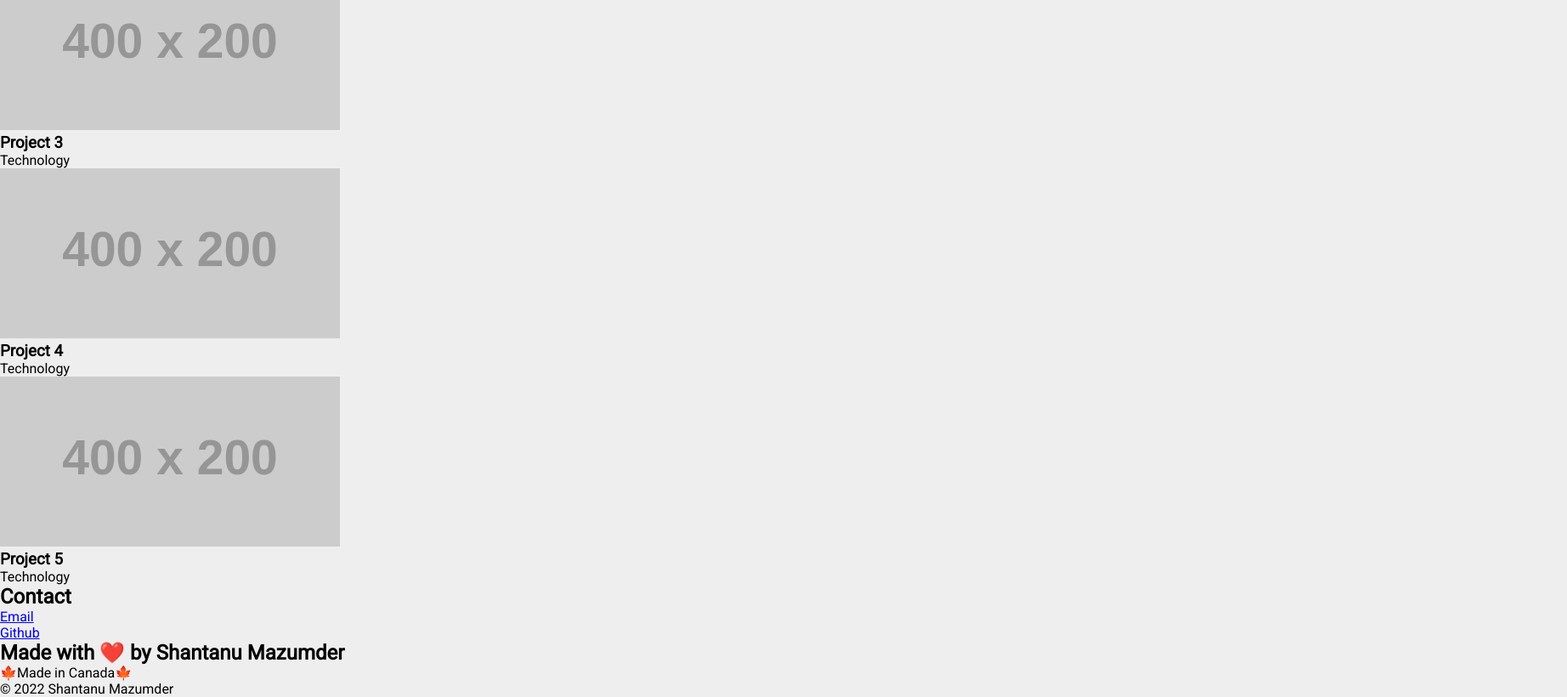
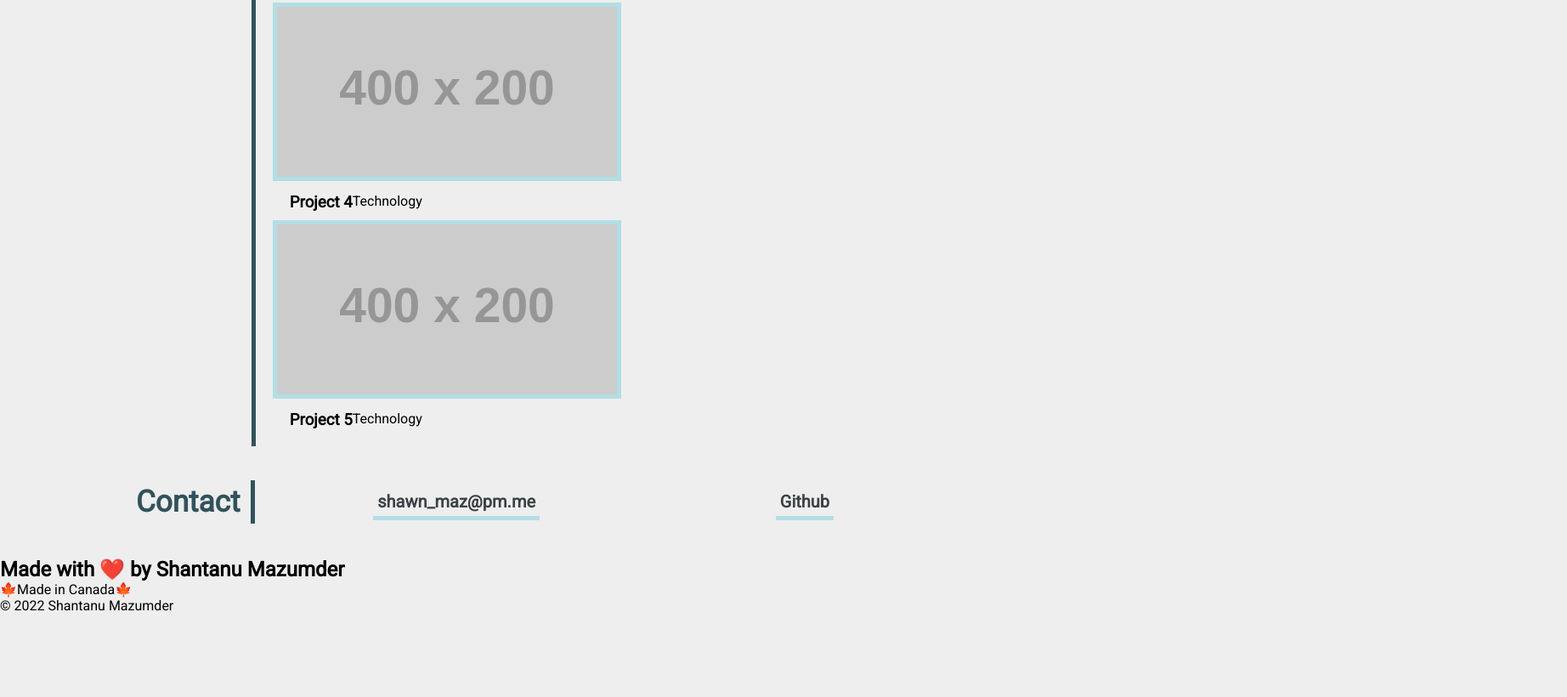
Before and after one commit to ShawnMaz/Portfolio, a plain HTML site: page index.html in a window 1280 px wide. Shown: the part 1377-2197 px from the top of the page at 85% size, 1844 px wide, since content can reach past the window. After the commit the page ends 2099 px from the top, so only its background shows below. Drawn offline with nearby package versions, Linux system fonts and the light colour scheme; placeholder pictures from the web are drawn by us.

Commit message:
Added styles for the contact section of the page

```diff
--- a/assets/css/style.css
+++ b/assets/css/style.css
@@ -111,8 +111,8 @@ header nav ul li a:hover {
 
 .about-me {
     display: flex;
+    width: 75%;
     margin: 20px auto;
-    width: 75%;
 }
 
 .about-me h2 {
@@ -120,7 +120,7 @@ header nav ul li a:hover {
     font-size: 36px;
     color: var(--primary-color);
     border-right: 5px solid var(--primary-color);
-    padding: 10px 20px;
+    padding: 5px 20px;
 }
 
 .about-me p {
@@ -130,6 +130,81 @@ header nav ul li a:hover {
 /* About me section styles end */
 
 
+/* Projects section style starts */
+
+.projects {
+    display: flex;
+    width: 75%;
+    margin: 40px auto;
+}
+
+.projects h2 {
+    font-size: 34px;
+    color: var(--primary-color);
+    border-right: 5px solid var(--primary-color);
+    padding: 5px 11px 5px 0;
+    width: 25%;
+}
+
+.projects div {
+    margin: 10px 20px;
+    display: flex;
+    flex-wrap: wrap;
+}
+
+/* .projects article {
+} */
+
+.projects div img {
+    width: 100%;
+    border: 5px solid var(--secondary-color);
+}
+
+/* Projects section style ends */
+
+
+/* Contact section style starts */
+
+.contact {
+    display: flex;
+    width: 75%;
+    margin: 40px auto;
+}
+
+.contact h2 {
+    color: var(--primary-color);
+    font-size: 35px;
+    border-right: 5px solid var(--primary-color);
+    padding: 5px 13px 5px 0;
+}
+
+.contact div {
+    display: flex;
+    width: 100%;
+    justify-content: space-around;
+    align-items: center;
+}
+
+.contact div p a {
+    text-decoration: none;
+    color: var(--senary-color);
+    padding: 10px 5px 5px 5px;
+    border-bottom: 5px solid var(--secondary-color);
+}
+
+.contact div p {
+    font-size: 20px;
+    font-weight: bold;
+
+}
+
+.contact div a:hover {
+    background-color: var(--secondary-color);
+    border-radius: 10px;
+    color: var(--link-hover-text-color);
+}
+
+/* Contact section style ends */
 
 /* @media screen and (max-width: 575px) {
     header {
--- a/index.html
+++ b/index.html
@@ -40,7 +40,7 @@
     <!-- Projects -->
     <section class="projects" id="projects">
         <h2>Projects</h2>
-        <div class="cards">
+        <div>
             <article>
                 <img src="./assets/images/project-run_buddy.PNG" alt="A website called Run Buddy for a fitness studio where people can sign up for one-on-one coaching with a personal trainer to improve their running skills">
                 <div>
@@ -83,7 +83,7 @@
     <section class="contact" id="contact">
         <h2>Contact</h2>
         <div>
-            <p><a href="mailto:shawn_maz@pm.me">Email</a></p>
+            <p><a href="mailto:shawn_maz@pm.me">shawn_maz@pm.me</a></p>
             <p><a href="https://github.com/ShawnMaz">Github</a></p>
         </div>
     </section>
```
